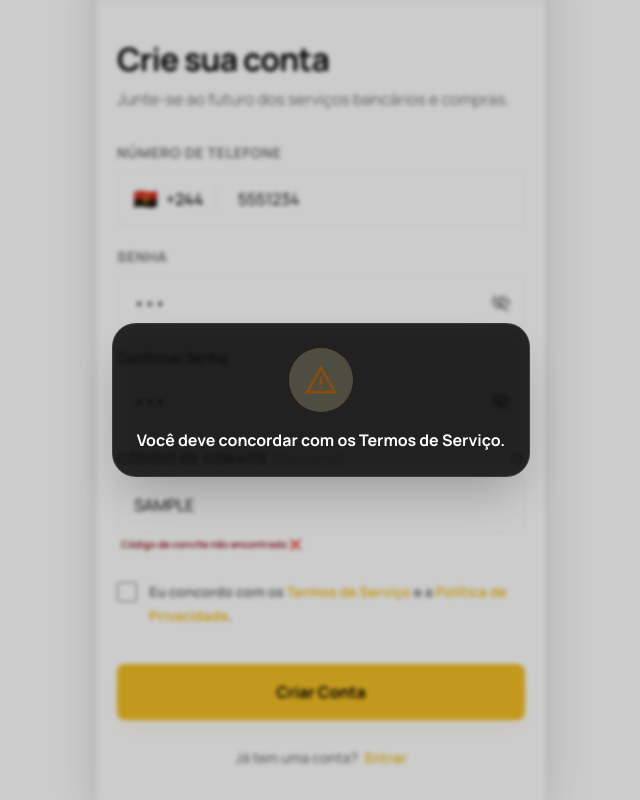
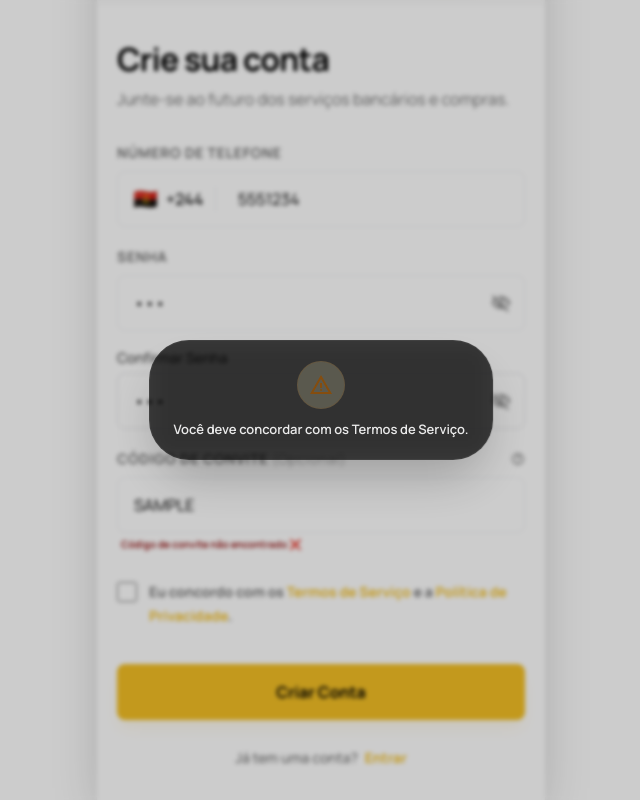
Before and after one commit to ruuediton/amazo, a React (Vite) app: page / in a window 1280 px wide. Both pictures are taken after typing "5551234", "Sample123", "Sample123", "Sample" into the empty fields and a click on the button "Criar Conta". Shown: the part 292-1092 px from the top of the page, without its empty margins (319-959 px from the left). Built offline with nearby package versions, Linux system fonts and the light colour scheme; no server answers; the database is empty.

Commit message:
feat: Add `LoadingOverlay` component to display loading, success, error, and warning feedback statuses.

```diff
--- a/components/LoadingOverlay.tsx
+++ b/components/LoadingOverlay.tsx
@@ -43,18 +43,18 @@ const LoadingOverlay: React.FC<LoadingOverlayProps> = ({ status, message }) => {
 
     return (
         <div className="fixed inset-0 z-[9999] flex items-center justify-center bg-black/20 backdrop-blur-[2px] animate-in fade-in duration-300">
-            <div className="bg-black/80 backdrop-blur-md p-6 rounded-3xl flex flex-col items-center justify-center min-w-[120px] max-w-[85vw] w-fit border border-white/10 shadow-2xl animate-in zoom-in-95 duration-300 mx-4">
+            <div className="bg-black/70 backdrop-blur-md p-5 rounded-[2.5rem] flex flex-col items-center justify-center min-w-[130px] max-w-[80vw] w-fit border border-white/5 shadow-2xl animate-in zoom-in-95 duration-300 mx-4">
                 {status === 'loading' ? (
-                    <SpokeSpinner size="w-10 h-10" className="text-white" />
+                    <SpokeSpinner size="w-9 h-9" className="text-white/80" />
                 ) : config && (
-                    <div className="flex flex-col items-center gap-4 text-center">
-                        <div className={`size-16 rounded-full flex items-center justify-center ${config.bgColor} border ${config.borderColor} animate-in zoom-in duration-500`}>
-                            <span className={`material-symbols-outlined text-4xl ${config.iconColor}`}>
+                    <div className="flex flex-col items-center gap-3 text-center">
+                        <div className={`size-12 rounded-full flex items-center justify-center ${config.bgColor} border ${config.borderColor} animate-in zoom-in duration-500`}>
+                            <span className={`material-symbols-outlined text-2xl ${config.iconColor}`}>
                                 {config.icon}
                             </span>
                         </div>
                         {message && (
-                            <p className="text-white text-base font-bold animate-in fade-in slide-in-from-bottom duration-500">
+                            <p className="text-white/90 text-[13px] font-semibold leading-snug animate-in fade-in slide-in-from-bottom duration-500 px-1">
                                 {message}
                             </p>
                         )}
```
